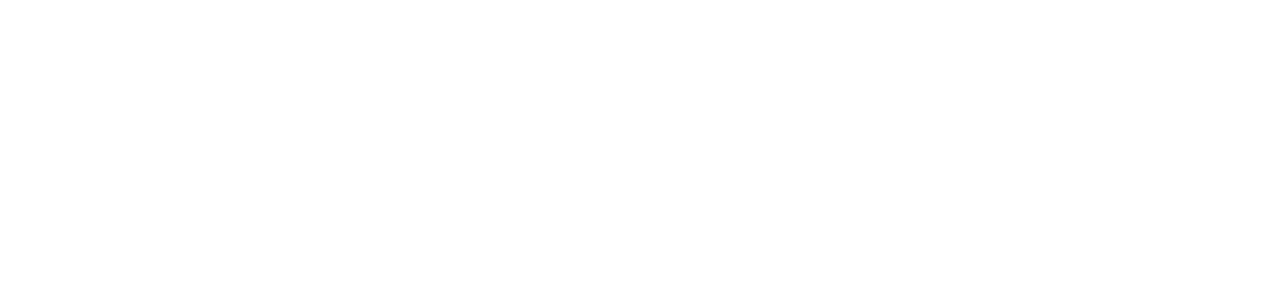
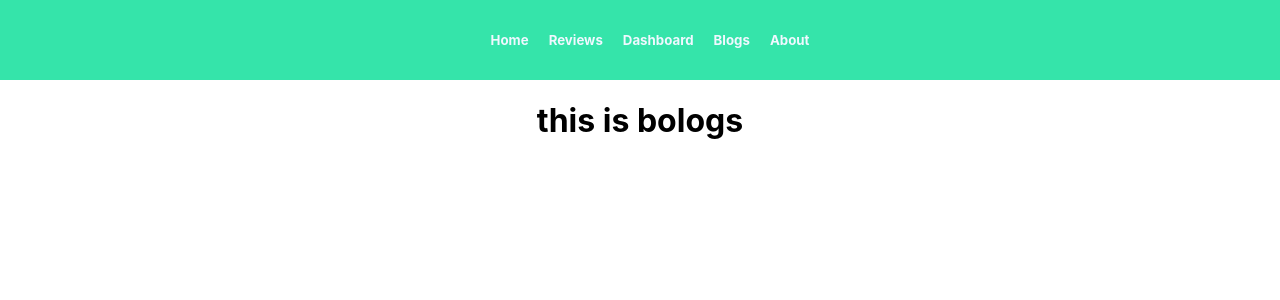
Before and after one commit to osamabinsayeed/bag-review, a React (Create React App) app: page /blogs in a window 1280 px wide. Before the commit this address had no page. Shown: the top 300 px of the page. Built offline with nearby package versions, Linux system fonts and the light colour scheme; the HTML template or start-up script is replaced by a standard one.

Commit message:
header styles added

```diff
--- a/src/App.js
+++ b/src/App.js
@@ -1,17 +1,25 @@
 import logo from './logo.svg';
 import './App.css';
-import { Link, Routes } from 'react-router-dom';
+import { Link, Route, Routes } from 'react-router-dom';
+import Home from './Components/Home/Home';
+import Header from './Components/Header/Header';
+import Reviews from './Components/Reviews/Reviews'
+import Dashboard from './Components/Dashboard/Dashboard'
+import Blogs from './Components/Blogs/Blogs';
+import About from './Components/About/About';
 
 function App() {
   return (
     <div className="App">
+      <Header></Header>
 
-      <nav>
-
-
-      </nav>
       <Routes>
-
+        <Route path='/' element={<Home></Home>}></Route>
+        <Route path='/home' element={<Home></Home>}></Route>
+        <Route path='/reviews' element={<Reviews></Reviews>}></Route>
+        <Route path='/dashboard' element={<Dashboard></Dashboard>} ></Route>
+        <Route path='/blogs' element={<Blogs></Blogs>}></Route>
+        <Route path='/about' element={<About></About>}></Route>
       </Routes>
     </div>
   );
--- a/src/Components/About/About.js
+++ b/src/Components/About/About.js
@@ -0,0 +1,11 @@
+import React from 'react';
+
+const About = () => {
+    return (
+        <div>
+            <h1>this is about</h1>
+        </div>
+    );
+};
+
+export default About;
--- a/src/Components/Blogs/Blogs.js
+++ b/src/Components/Blogs/Blogs.js
@@ -0,0 +1,11 @@
+import React from 'react';
+
+const Blogs = () => {
+    return (
+        <div>
+            <h1>this is bologs</h1>
+        </div>
+    );
+};
+
+export default Blogs;
--- a/src/Components/Dashboard/Dashboard.js
+++ b/src/Components/Dashboard/Dashboard.js
@@ -0,0 +1,11 @@
+import React from 'react';
+
+const Dashboard = () => {
+    return (
+        <div>
+            <h1>this is dashboard</h1>
+        </div>
+    );
+};
+
+export default Dashboard;
--- a/src/Components/Header/Header.css
+++ b/src/Components/Header/Header.css
@@ -0,0 +1,19 @@
+.header {
+    height: 80px;
+    display: flex;
+    justify-content: center;
+    align-items: center;
+    background-color: rgb(53, 228, 170);
+}
+
+nav a {
+    text-decoration: none;
+    margin-left: 20px;
+    color: aliceblue;
+
+
+}
+
+nav a:hover {
+    color: orangered;
+}
--- a/src/Components/Header/Header.js
+++ b/src/Components/Header/Header.js
@@ -1,9 +1,18 @@
 import React from 'react';
+import { Link } from 'react-router-dom';
+import './Header.css'
 
 const Header = () => {
     return (
         <div>
-            <h2>this is header</h2>
+
+            <nav className='header'>
+                <Link to="/home"><h5>Home</h5></Link >
+                <Link to="/reviews"><h5>Reviews</h5></Link>
+                <Link to="/dashboard"><h5>Dashboard</h5></Link>
+                <Link to="/blogs"><h5>Blogs</h5></Link>
+                <Link to="/about"><h5>About</h5></Link>
+            </nav>
         </div>
     );
 };
--- a/src/Components/Reviews/Reviews.js
+++ b/src/Components/Reviews/Reviews.js
@@ -0,0 +1,11 @@
+import React from 'react';
+
+const Reviews = () => {
+    return (
+        <div>
+            <h1>this is review</h1>
+        </div>
+    );
+};
+
+export default Reviews;
```
